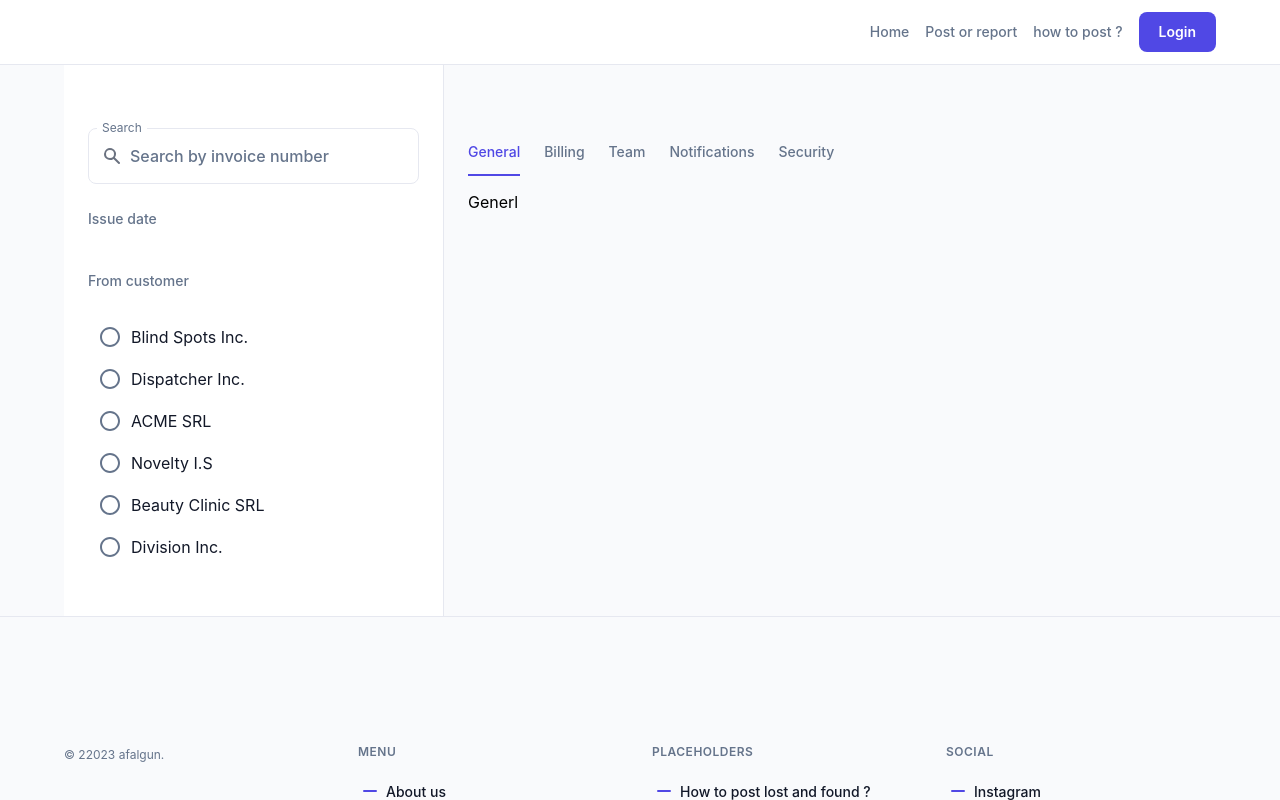
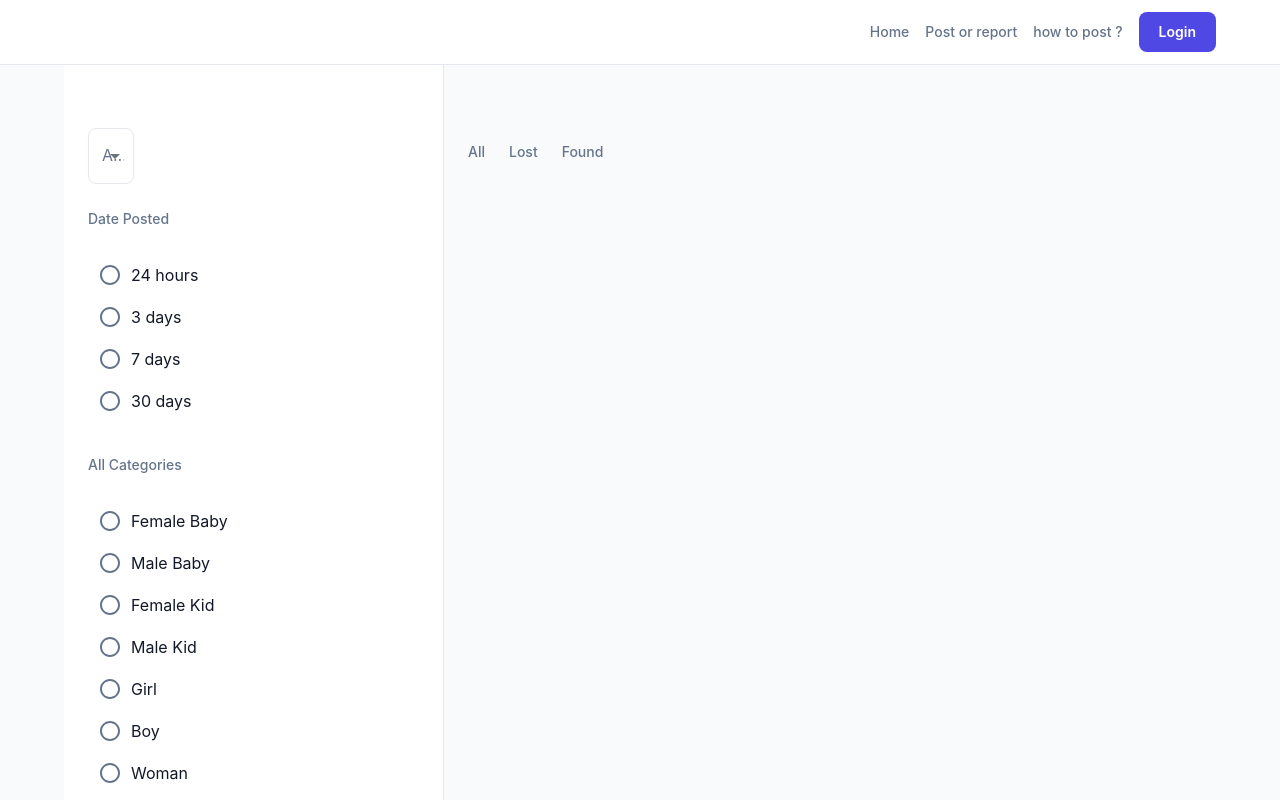
Before and after one commit to selambeyu/afalgun-frontend, a Next.js app: page /category/people in a window 1280 px wide. Shown: the top 800 px of the page. Built offline with nearby package versions, Linux system fonts and the light colour scheme; no server answers.

Commit message:
add peple page to the category

```diff
--- a/components/post/post-list-filters.js
+++ b/components/post/post-list-filters.js
@@ -1,4 +1,4 @@
-import { useRef } from "react";
+import { useRef ,useState} from "react";
 import PropTypes from "prop-types";
 import {
   Box,
@@ -13,22 +13,33 @@ import {
   Switch,
   TextField,
   Typography,
-  useMediaQuery,
+  FormControl,
+  InputLabel,
+  Select,
+  useMediaQuery,MenuItem,FormHelperText, Menu
 } from "@mui/material";
 import { styled } from "@mui/material/styles";
+// import { AdapterDayjs } from '@mui/x-date-pickers/AdapterDayjs';
+// import { LocalizationProvider } from '@mui/x-date-pickers/LocalizationProvider';
+import { DatePicker } from "@mui/x-date-pickers/DatePicker";
 // import { DatePicker } from '@mui/lab';
 import { Search as SearchIcon } from "../../icons/search";
 import { X } from "../../icons/x";
 
-
 const customers = [
-  "Blind Spots Inc.",
-  "Dispatcher Inc.",
-  "ACME SRL",
-  "Novelty I.S",
-  "Beauty Clinic SRL",
-  "Division Inc.",
+  "Female Baby",
+  "Male Baby",
+  "Female Kid",
+  "Male Kid",
+  "Girl",
+  "Boy",
+  "Woman",
+  "Man",
+  "Old Woman",
+  "Old Man",
+  "Physically Challenged",
 ];
+const date_posted = ["24 hours", "3 days", "7 days", "30 days"];
 
 const FiltersDrawerDesktop = styled(Drawer)({
   flexShrink: 0,
@@ -60,6 +71,11 @@ export const PostListFilters = (props) => {
     ...other
   } = props;
   const queryRef = useRef(null);
+  const [age, setAge] = useState('');
+
+  const handleChange = (event) => {
+    setAge(event.target.value);
+  };
   const lgUp = useMediaQuery((theme) => theme.breakpoints.up("lg"));
 
   const handleQueryChange = (event) => {
@@ -145,7 +161,7 @@ export const PostListFilters = (props) => {
         </IconButton>
       </Box>
       <Box component="form" onSubmit={handleQueryChange}>
-        <TextField
+        {/* <TextField
           defaultValue=""
           fullWidth
           inputProps={{ ref: queryRef }}
@@ -158,29 +174,35 @@ export const PostListFilters = (props) => {
           }}
           label="Search"
           placeholder="Search by invoice number"
-        />
+        /> */}
+
+        <FormControl >
+          <InputLabel id="demo-simple-select-helper-label">Age</InputLabel>
+          <Select
+          fullWidth
+            labelId="demo-simple-select-helper-label"
+            id="demo-simple-select-helper"
+            value={age}
+            label="Age"
+            onChange={handleChange}
+          >
+            <MenuItem value="">
+              <em>None</em>
+            </MenuItem>
+            <MenuItem value={10}>1-17</MenuItem>
+            <MenuItem value={20}>18-25</MenuItem>
+            <MenuItem value={30}>26-30</MenuItem>
+            <MenuItem >31-40</MenuItem>
+            <MenuItem>41-50</MenuItem>
+            <MenuItem>51-60</MenuItem>
+            <MenuItem>61-80</MenuItem>
+            <MenuItem>81-100</MenuItem>
+          </Select>
+          {/* <FormHelperText>With label + helper text</FormHelperText> */}
+        </FormControl>
       </Box>
       <Typography color="textSecondary" sx={{ mt: 3 }} variant="subtitle2">
-        Issue date
-      </Typography>
-      <Stack spacing={2} sx={{ mt: 2 }}>
-        {/* <DatePicker
-          inputFormat="dd/MM/yyyy"
-          label="From"
-          onChange={handleStartDateChange}
-          renderInput={(inputProps) => <TextField {...inputProps} />}
-          value={filters.startDate}
-        />
-        <DatePicker
-          inputFormat="dd/MM/yyyy"
-          label="To"
-          onChange={handleEndDateChange}
-          renderInput={(inputProps) => <TextField {...inputProps} />}
-          value={filters.endDate}
-        /> */}
-      </Stack>
-      <Typography color="textSecondary" sx={{ mt: 3 }} variant="subtitle2">
-        From customer
+        Date Posted
       </Typography>
       <Box
         sx={{
@@ -190,10 +212,44 @@ export const PostListFilters = (props) => {
           // borderStyle: "solid",
           borderWidth: 1,
           mt: 2,
-          mb:2
+          mb: 2,
         }}
       >
-
+        <FormGroup
+          sx={{
+            py: 1,
+            px: 1.5,
+          }}
+        >
+          {date_posted.map((customer) => (
+            <FormControlLabel
+              control={
+                <Radio
+                  checked={filters.customer?.includes(customer)}
+                  onChange={handleCustomerChange}
+                />
+              }
+              key={customer._id}
+              label={customer}
+              value={customer}
+            />
+          ))}
+        </FormGroup>
+      </Box>
+      <Typography color="textSecondary" sx={{ mt: 3 }} variant="subtitle2">
+        All Categories
+      </Typography>
+      <Box
+        sx={{
+          // backgroundColor: "background.default",
+          borderColor: "divider",
+          borderRadius: 1,
+          // borderStyle: "solid",
+          borderWidth: 1,
+          mt: 2,
+          mb: 2,
+        }}
+      >
         <FormGroup
           sx={{
             py: 1,
@@ -214,7 +270,6 @@ export const PostListFilters = (props) => {
             />
           ))}
         </FormGroup>
-
       </Box>
       {/* <FormControlLabel
         control={
--- a/pages/category/[categoryId]/index.js
+++ b/pages/category/people/index.js
@@ -102,11 +102,10 @@ const InvoiceListInner = styled("div", {
 }));
 
 const tabs = [
-  { label: "General", value: "general" },
-  { label: "Billing", value: "billing" },
-  { label: "Team", value: "team" },
-  { label: "Notifications", value: "notifications" },
-  { label: "Security", value: "security" },
+  { label: "All", value: "all" },
+  { label: "Lost", value: "lost" },
+  { label: "Found", value: "found" },
+
 ];
 
 const PostListInner = styled("div", {
@@ -220,7 +219,7 @@ const Page = () => {
   return (
     <>
       <Head>
-        <title>Dashboard: Invoice List | Material Kit Pro</title>
+        <title>Category</title>
       </Head>
       <Box
         component="main"
@@ -255,10 +254,10 @@ const Page = () => {
                 ))}
               </Tabs>
 
-              {currentTab === "general" && <p>Generl</p>}
-              {currentTab === "billing" && <p>billing</p>}
-              {currentTab === "team" && <p>team</p>}
-              {currentTab === "notifications" && <p>notification</p>}
+              {currentTab === "all" && <p>All</p>}
+              {currentTab === "lost" && <p>Lost</p>}
+              {currentTab === "found" && <p>Found</p>}
+
             </PostListInner>
           </Stack>
         </Container>
```
Lines whose indentation alone changed are shown as unchanged.
